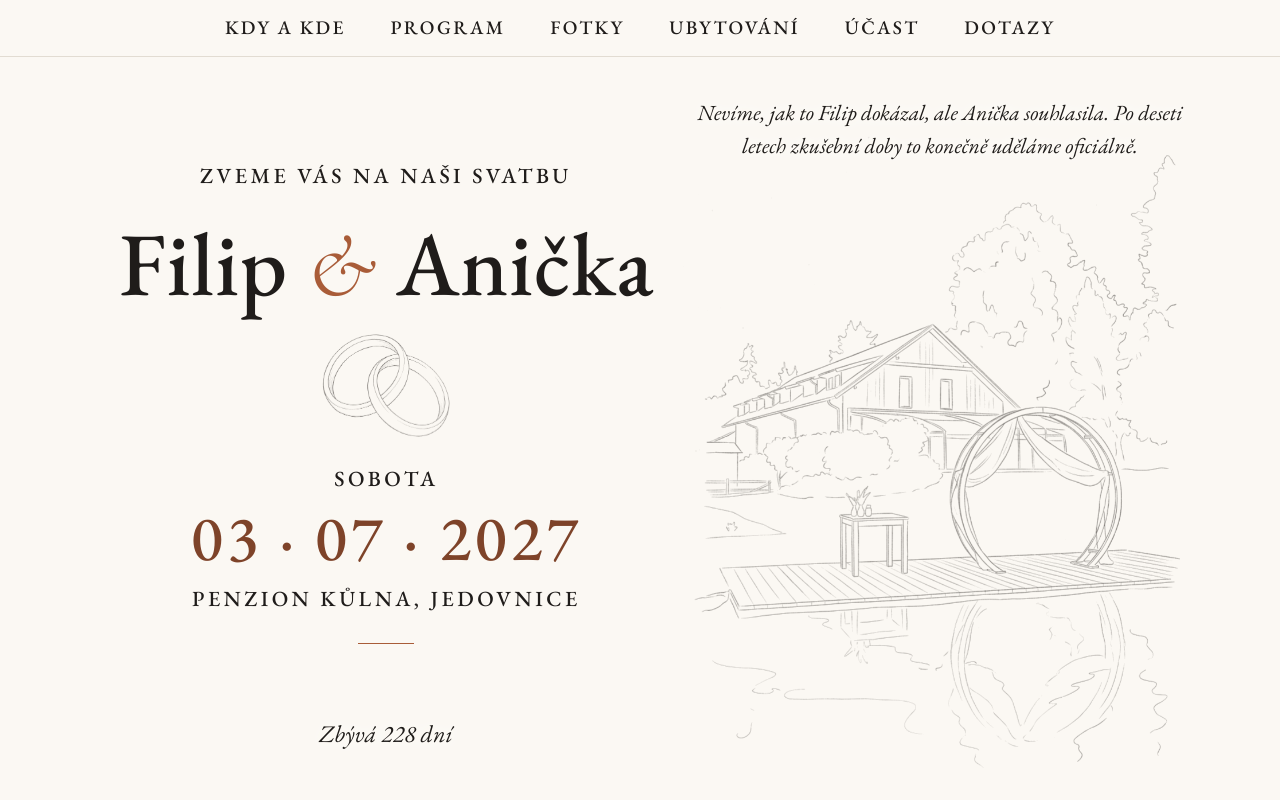
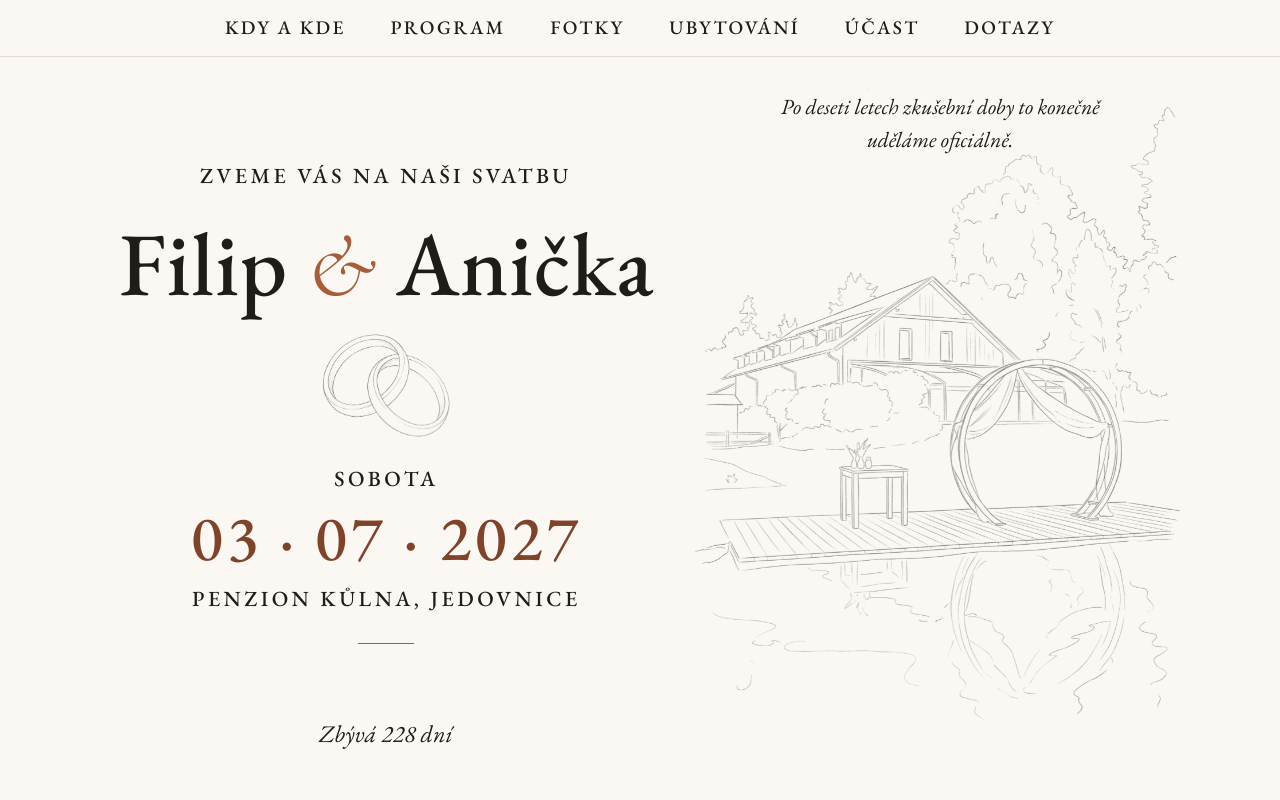
Before and after one commit to Filda99/Svatba, a plain HTML site: page index.html in a window 1280 px wide. Shown: the top 800 px of the page. Drawn offline with nearby package versions, Linux system fonts and the light colour scheme.

Commit message:
Hero: kratší vtip, vycentrovaný v mezeře mezi menu a kresbou, kresba výš (desktop)
Co-Authored-By: Claude Sonnet 5.5 <noreply@anthropic.com>
Claude-Session: https://claude.ai/code/session_01J3kUZERMgHXR65HkggQwcH

```diff
--- a/index.html
+++ b/index.html
@@ -299,13 +299,15 @@
   @media (min-width: 900px) and (min-aspect-ratio: 5/4) {
     .hero { align-items: flex-start; padding-left: clamp(2rem, 5vw, 6rem); }
     .hero-main, .hero-bottom { width: 54%; }
-    .hero::before { background-position: right clamp(2rem, calc(14vw - 6rem), 14rem) bottom 4svh; background-size: auto 86%; }
+    .hero::before { background-position: right clamp(2rem, calc(14vw - 6rem), 14rem) bottom 10svh; background-size: auto 86%; }
     /* vtip nad kresbou Kůlny (vpravo nahoře), aby nebyl vtěsnaný mezi jména a prstýnky */
     .hero-joke {
       position: absolute;
-      top: max(calc(var(--nav-h) + 1rem), calc(22svh - 5rem));
-      right: clamp(2rem, calc(14vw - 6rem), 14rem);
-      width: calc(86svh * .747);
+      top: var(--nav-h);
+      height: calc(23.8svh - var(--nav-h));
+      display: flex; align-items: center; justify-content: center;
+      right: calc(clamp(2rem, calc(14vw - 6rem), 14rem) + 86svh * .747 * .12);
+      width: calc(86svh * .747 * .76);
       max-width: none;
       margin: 0;
       font-size: var(--fs-eyebrow);
@@ -380,7 +382,7 @@
   <div class="hero-main">
     <div class="eyebrow kicker">Zveme vás na naši svatbu</div>
     <h1>Filip <em>&amp;</em> Anička</h1>
-    <p class="hero-joke">Nevíme, jak to Filip dokázal, ale Anička souhlasila. Po deseti letech zkušební doby to konečně uděláme oficiálně.</p>
+    <p class="hero-joke">Po deseti letech zkušební doby to konečně uděláme oficiálně.</p>
     <img class="deco deco-rings" src="img/prstynky.png" alt="" width="96" height="77">
     <div class="date-block">
       <span class="eyebrow">sobota</span>
```
